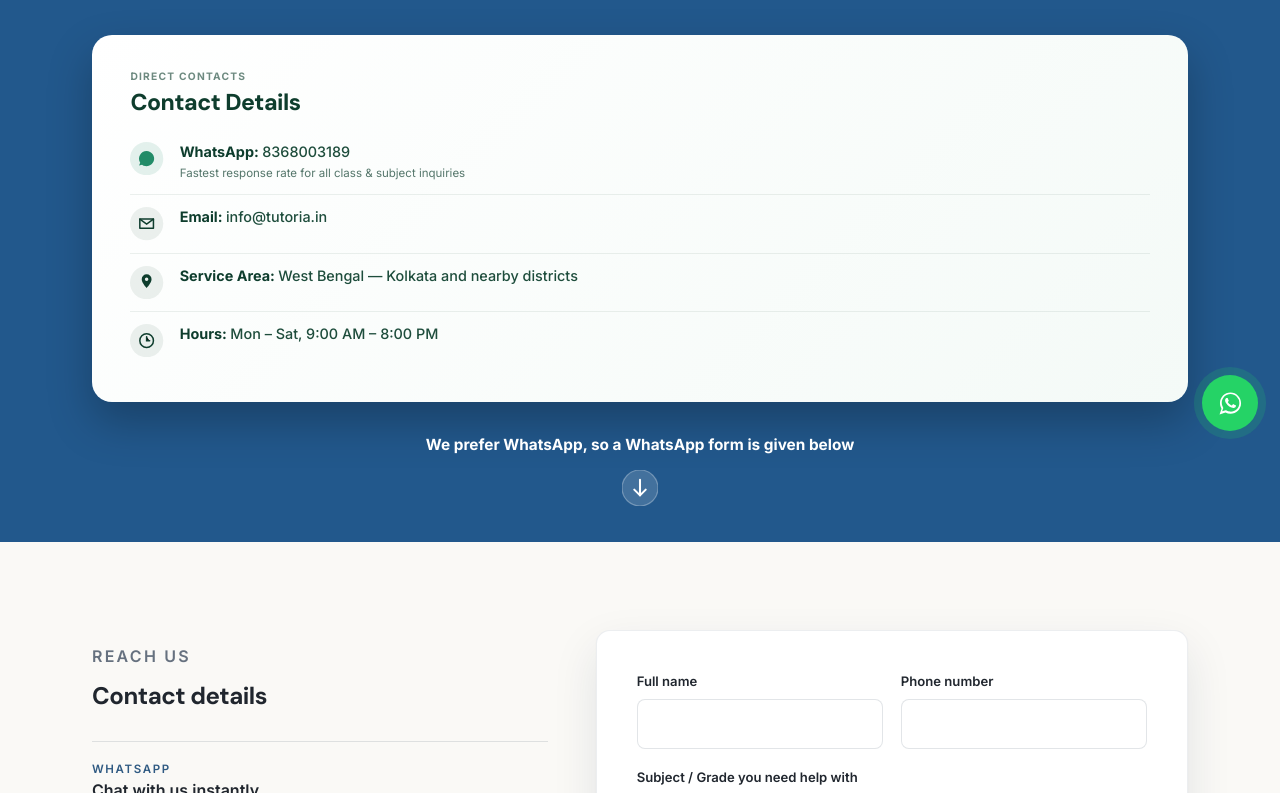
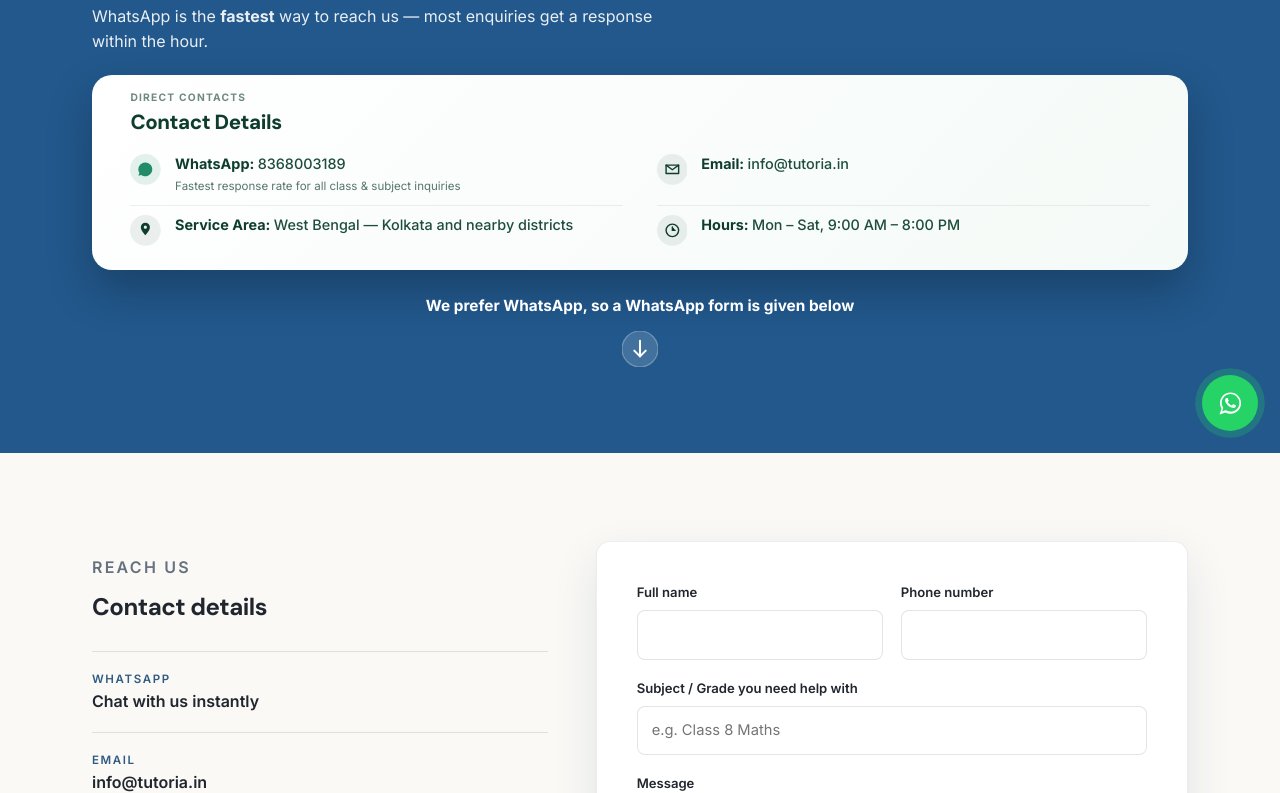
Before and after one commit to tanbirab/testpto, a plain HTML site: page contact.html in a window 1280 px wide. Shown: the part 347-1140 px from the top of the page. Drawn offline with Linux system fonts and the light colour scheme.

Commit message:
Add files via upload

```diff
--- a/style.css
+++ b/style.css
@@ -335,7 +335,7 @@ h1,h2,h3{font-family:var(--font-display); font-weight:700; letter-spacing:-.02em
 .hero-contact-lead{
   font-family:var(--font-body); font-weight:400;
   font-size:clamp(.95rem,1.25vw,1.1rem); line-height:1.55;
-  color:rgba(255,255,255,.9); margin:0 0 clamp(18px,2.8vh,30px);
+  color:rgba(255,255,255,.9); margin:0 0 clamp(14px,2.2vh,24px);
   max-width:56ch;
 }
 .hero-contact-lead strong{ font-weight:700; }
@@ -344,7 +344,7 @@ h1,h2,h3{font-family:var(--font-display); font-weight:700; letter-spacing:-.02em
   background:linear-gradient(135deg,#FFFFFF,#F4FAF7);
   border-radius:20px;
   box-shadow:0 20px 44px rgba(0,0,0,.25);
-  padding:clamp(20px,2.6vw,34px) clamp(22px,3vw,44px);
+  padding:clamp(18px,2.2vh,28px) clamp(22px,3vw,44px);
 }
 .hero-contact-card-eyebrow{
   font-family:var(--font-body); font-weight:800;
@@ -354,18 +354,26 @@ h1,h2,h3{font-family:var(--font-display); font-weight:700; letter-spacing:-.02em
 }
 .hero-contact-card-title{
   font-family:var(--font-display); font-weight:800;
-  font-size:clamp(1.15rem,1.8vw,1.45rem);
-  color:#0E3D2D; margin:0 0 clamp(10px,1.6vh,16px); line-height:1.25;
+  font-size:clamp(1.1rem,1.6vw,1.4rem);
+  color:#0E3D2D; margin:0 0 clamp(8px,1.2vh,14px); line-height:1.25;
 }
-.hero-contact-items{ display:flex; flex-direction:column; }
+/* 2x2 grid on laptop/desktop so the card doesn't stack into a tall
+   column — that stacked height was pushing the section past 100vh
+   on real laptop screen heights. Mobile falls back to a single
+   column in the max-width:1000px block below. */
+.hero-contact-items{
+  display:grid;
+  grid-template-columns:1fr 1fr;
+  column-gap:clamp(20px,2.6vw,36px);
+}
 .hero-contact-item{
-  display:flex; align-items:flex-start; gap:16px;
-  padding:clamp(11px,1.5vh,15px) 0;
+  display:flex; align-items:flex-start; gap:14px;
+  padding:clamp(9px,1.2vh,13px) 0;
 }
-.hero-contact-item:not(:first-child){
+.hero-contact-item:nth-child(n+3){
   border-top:1.5px solid rgba(14,61,45,.08);
 }
-.hero-contact-icon{ flex:none; width:clamp(32px,2.6vw,40px); height:clamp(32px,2.6vw,40px); }
+.hero-contact-icon{ flex:none; width:clamp(30px,2.4vw,38px); height:clamp(30px,2.4vw,38px); }
 .hero-contact-icon svg{ display:block; width:100%; height:100%; }
 .hero-contact-label{
   font-family:var(--font-body); font-weight:800;
@@ -399,10 +407,24 @@ h1,h2,h3{font-family:var(--font-display); font-weight:700; letter-spacing:-.02em
 @media (max-width:1000px){
   .hero-contact{ min-height:auto; padding:6vh 0 5vh; }
   .hero-contact-title{ max-width:none; }
+  .hero-contact-items{ grid-template-columns:1fr; }
   .hero-contact-item{ gap:12px; }
+  .hero-contact-item:nth-child(n+3){ border-top:none; }
+  .hero-contact-item:not(:first-child){ border-top:1.5px solid rgba(14,61,45,.08); }
 }
 @media (max-width:640px){
   .hero-contact-item{ flex-wrap:wrap; }
+}
+/* Laptop-height safety net: on shorter viewports (typical 13"–14"
+   laptops, ~700–820px tall) trim the section's own top/bottom
+   padding a bit further so the whole hero — eyebrow, title, lead,
+   card and scroll prompt — clears one screen without scrolling. */
+@media (min-width:1001px) and (max-height:820px){
+  .hero-contact{ padding:clamp(18px,3vh,32px) 0; }
+  .hero-contact-title{ font-size:clamp(1.5rem,3vw,2.1rem); }
+  .hero-contact-lead{ margin-bottom:clamp(10px,1.6vh,18px); }
+  .hero-contact-card{ padding:clamp(14px,1.8vh,22px) clamp(22px,3vw,40px); }
+  .hero-contact-prompt{ margin-top:clamp(12px,2vh,20px); }
 }
 @media (max-width:640px){
   .hero-full-grid{
```
